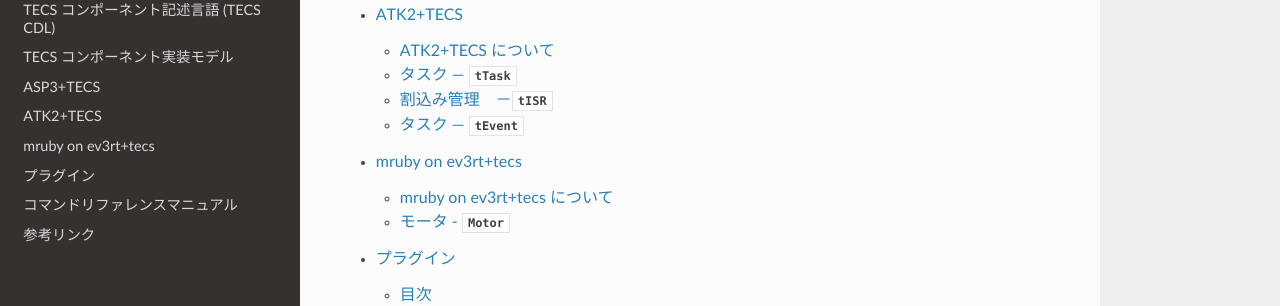
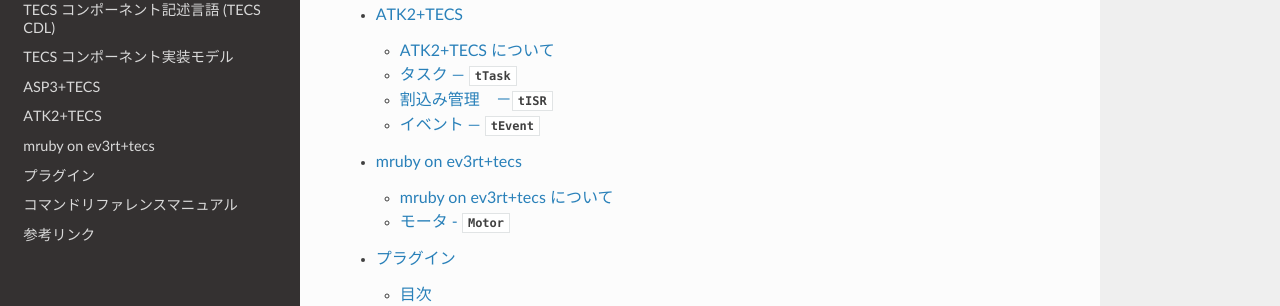
Before and after one commit to toppers/tecs-docs, a Sphinx documentation site: the page built from docs/index.rst, in a window 1280 px wide and 900 px high, scrolled down 1075 px. Shown: the part 272-578 px from the top of the window. Built offline with Sphinx 7.4.7 and the Read the Docs theme 2.0.0, drawn with Linux system fonts in a browser that asks for light colours; pages that are not in the unit, such as notebooks, are missing from menus.

Commit message:
update event.rst# Please enter the commit message for your changes. Lines starting

```diff
--- a/docs/atk2+tecs/event.rst
+++ b/docs/atk2+tecs/event.rst
@@ -1,7 +1,7 @@
 
 .. _atk2+tecs-task:
 
-タスク ― `tEvent`
+イベント ― `tEvent`
 =================
 
 イベントは、タスク－タスク間、タスク－C2ISR間での同期ための機能です。
```
